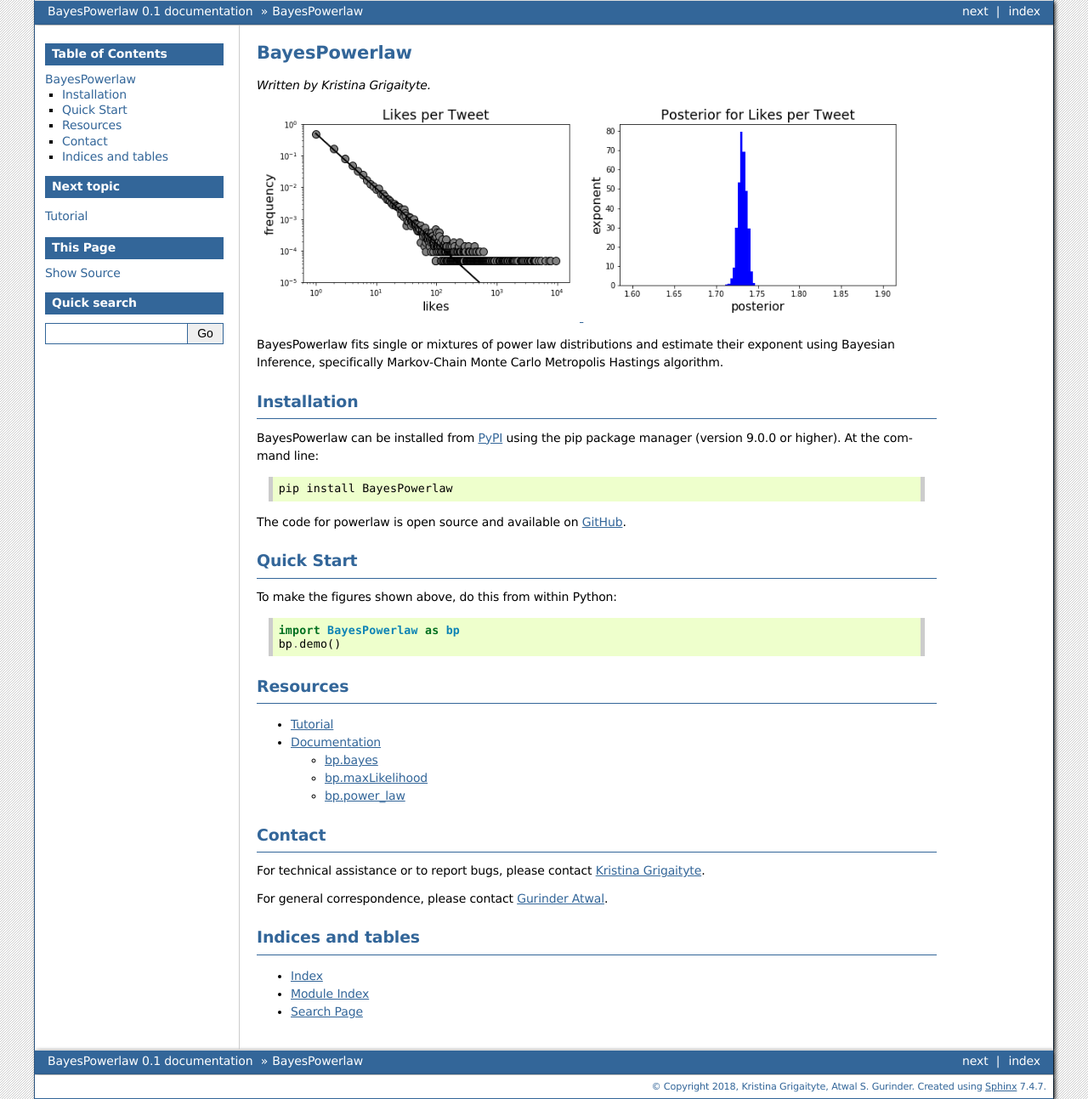
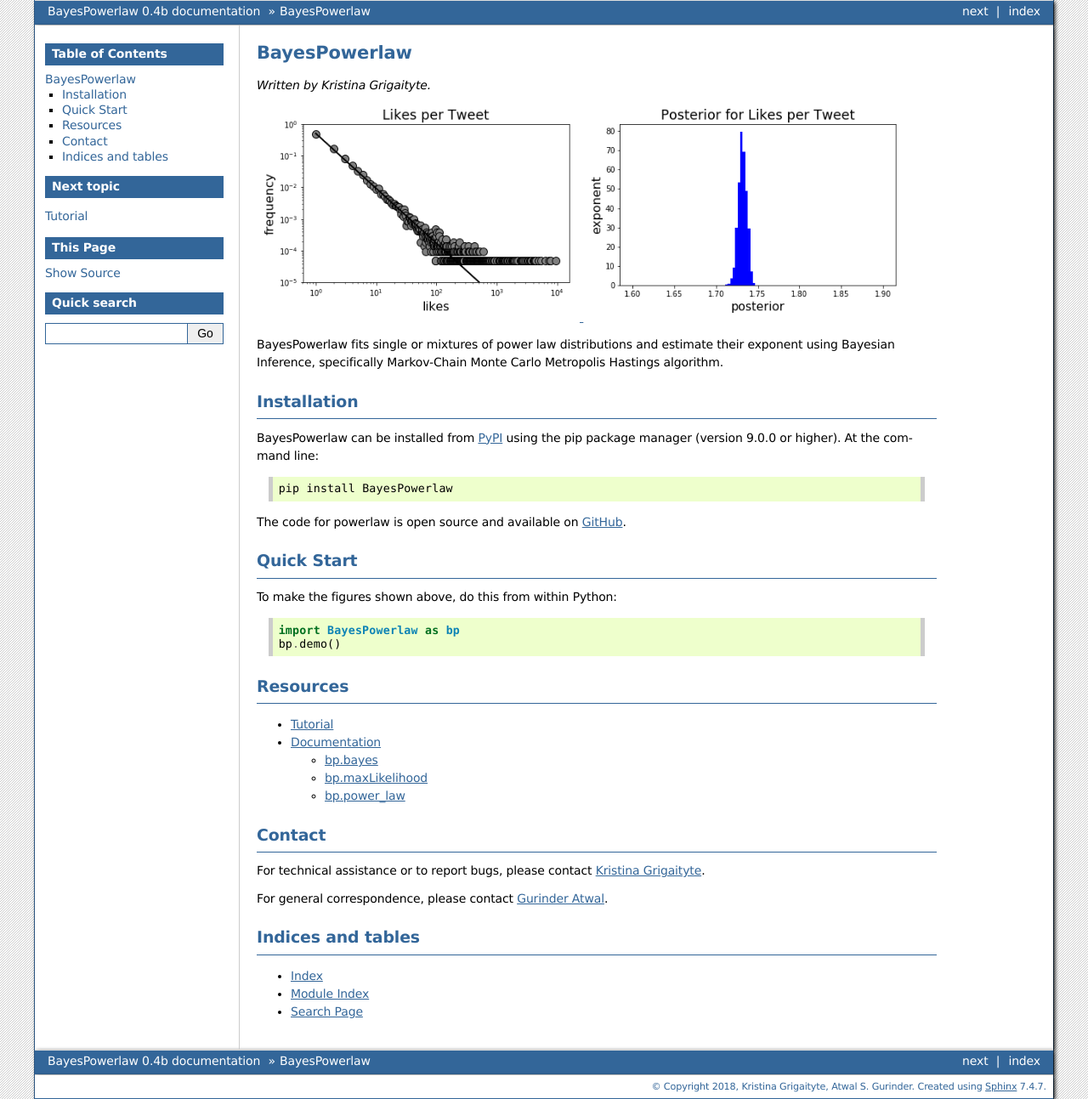
Before and after one commit to AtwalLab/BayesPowerlaw, a Sphinx documentation site: the page built from BayesPowerlaw/docs/index.rst, in a window 1280 px wide. Shown: the whole page at 85% size. Built offline with Sphinx 7.4.7, drawn with Linux system fonts in a browser that asks for light colours.

Commit message:
fixed release and example script

```diff
--- a/BayesPowerlaw/docs/conf.py
+++ b/BayesPowerlaw/docs/conf.py
@@ -33,9 +33,9 @@
 author = 'Kristina Grigaityte, Atwal S. Gurinder'
 
 # The short X.Y version
-version = ''
+version = '0.4'
 # The full version, including alpha/beta/rc tags
-release = '0.1'
+release = '0.4b'
 
 
 # -- General configuration ---------------------------------------------------
--- a/setup.py
+++ b/setup.py
@@ -7,7 +7,7 @@
 
 
 setup(name='BayesPowerlaw',
-      version='0.3b',
+      version='0.4b',
       description='Fitting power law distributions using Bayesian Inference',
       long_description=readme(),
       classifiers=[
```
Also changed, not shown: 1 other file.
